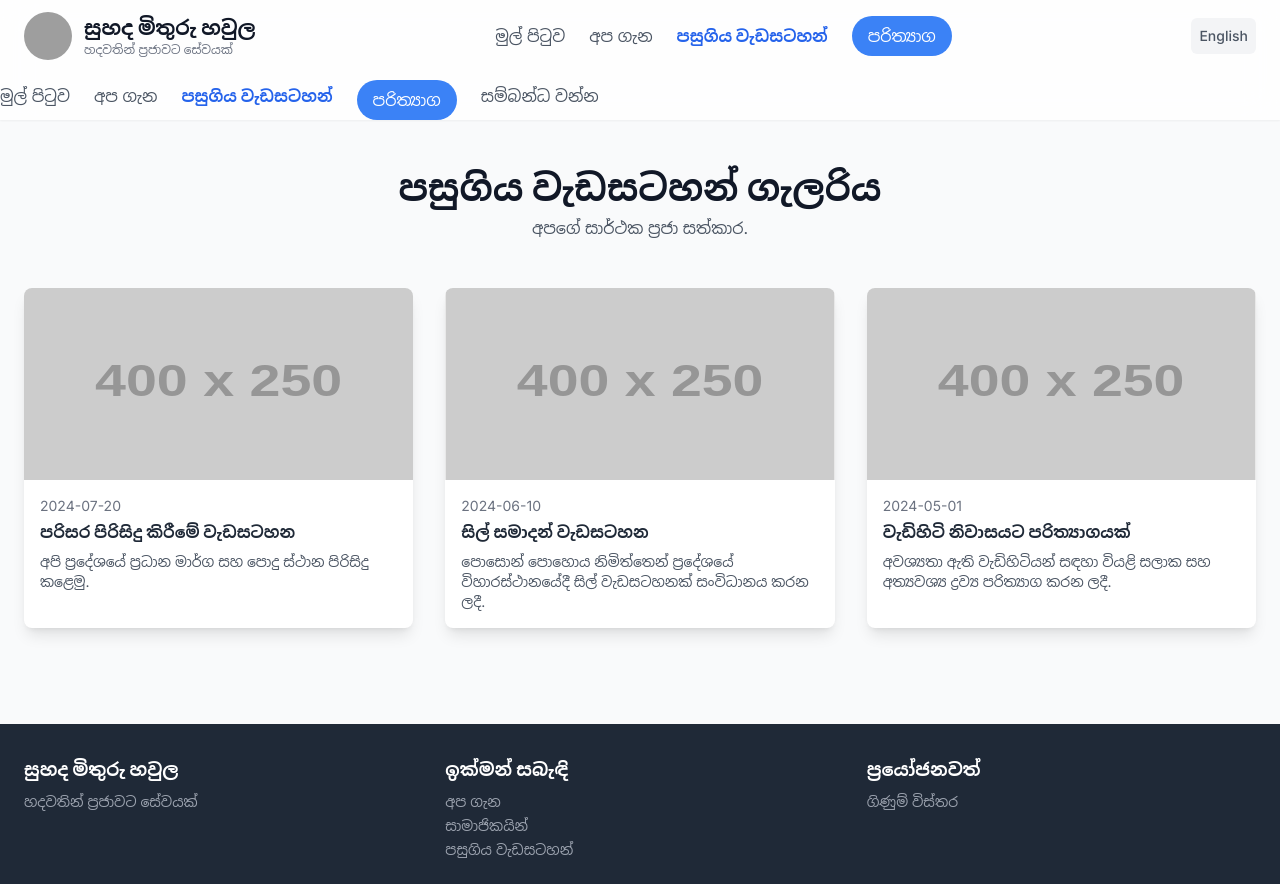
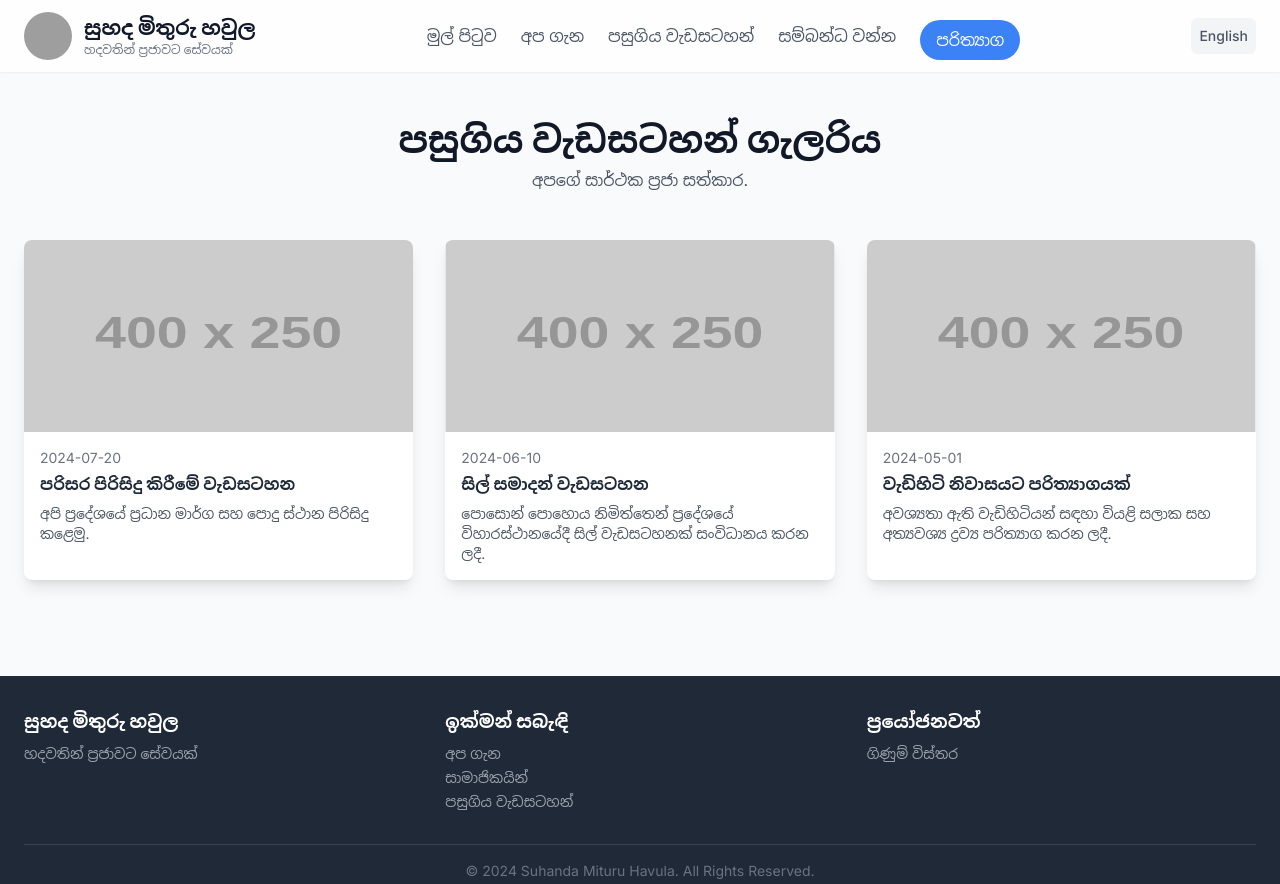
Before and after one commit to gihansgamage/Suhanda-Mituru-Havula-Website, a plain HTML site: page past-events.html in a window 1280 px wide. Shown: the top 884 px of the page. Drawn offline with nearby package versions, Linux system fonts and the light colour scheme; grey boxes are pictures that could not be loaded; placeholder pictures from the web are drawn by us; some icons are missing.

Commit message:
nav bar fix

```diff
--- a/past-events.html
+++ b/past-events.html
@@ -23,7 +23,7 @@
             flex-shrink: 0;
             width: 100%;
             height: 100%;
-            object-cover;
+            /* object-cover; */
             cursor: pointer; /* Add pointer cursor to indicate it's clickable */
         }
         .carousel-prev, .carousel-next {
@@ -77,22 +77,23 @@
                 </div>
             </a>
             <div class="hidden md:flex items-center space-x-6">
-                <a href="index.html#home" class="text-gray-600 hover:text-blue-600 transition" data-lang-si="මුල් පිටුව" data-lang-en="Home">මුල් පිටුව</a>
-                <a href="index.html#about" class="text-gray-600 hover:text-blue-600 transition" data-lang-si="අප ගැන" data-lang-en="About Us">අප ගැන</a>
-                <a href="past-events.html" class="text-blue-600 font-bold" data-lang-si="පසුගිය වැඩසටහන්" data-lang-en="Past Events">Past Events</a>
-                <a href="index.html#donate" class="bg-blue-500 text-white px-4 py-2 rounded-full hover:bg-blue-600 transition transform hover:scale-105" data-lang-si="පරිත්‍යාග" data-lang-en="Donate">Donate</a>
+                <a href="index.html#home" class="block py-2 text-gray-600 hover:text-blue-600" data-lang-si="මුල් පිටුව" data-lang-en="Home">මුල් පිටුව</a>
+                <a href="index.html#about" class="block py-2 text-gray-600 hover:text-blue-600" data-lang-si="අප ගැන" data-lang-en="About Us">අප ගැන</a>
+                <a href="past-events.html" class="block py-2 text-gray-600 hover:text-blue-600" data-lang-si="පසුගිය වැඩසටහන්" data-lang-en="Past Events">Past Events</a>
+                <a href="index.html#contact" class="text-gray-600 hover:text-blue-600 transition" data-lang-si="සම්බන්ධ වන්න" data-lang-en="Contact Us">සම්බන්ධ වන්න</a>
+                <a href="index.html#donate" class="block mt-2 text-center bg-blue-500 text-white px-4 py-2 rounded-full hover:bg-blue-600" data-lang-si="පරිත්‍යාග" data-lang-en="Donate">Donate</a>
             </div>
             <div class="flex items-center space-x-4">
                 <button id="lang-switcher" class="text-sm font-medium text-gray-600 hover:text-blue-600 p-2 rounded-md bg-gray-100 hover:bg-gray-200 transition"><span class="current-lang">English</span></button>
                 <button id="mobile-menu-button" class="md:hidden p-2 rounded-md text-gray-600 hover:bg-gray-100"><i data-lucide="menu"></i></button>
             </div>
         </nav>
-        <div class="hidden md:flex items-center space-x-6">
-                <a href="index.html#home" class="block py-2 text-gray-600 hover:text-blue-600" data-lang-si="මුල් පිටුව" data-lang-en="Home">මුල් පිටුව</a>
-                <a href="index.html#about" class="block py-2 text-gray-600 hover:text-blue-600" data-lang-si="අප ගැන" data-lang-en="About Us">අප ගැන</a>
-                <a href="past-events.html" class="block py-2 text-blue-600 font-bold" data-lang-si="පසුගිය වැඩසටහන්" data-lang-en="Past Events">Past Events</a>
-                <a href="index.html#donate" class="block mt-2 text-center bg-blue-500 text-white px-4 py-2 rounded-full hover:bg-blue-600" data-lang-si="පරිත්‍යාග" data-lang-en="Donate">Donate</a>
-                <a href="index.html#contact" class="text-gray-600 hover:text-blue-600 transition" data-lang-si="සම්බන්ධ වන්න" data-lang-en="Contact Us">සම්බන්ධ වන්න</a>
+        <div id="mobile-menu" class="hidden md:hidden px-6 pb-4">
+            <a href="index.html#home" class="block py-2 text-gray-600 hover:text-blue-600" data-lang-si="මුල් පිටුව" data-lang-en="Home">මුල් පිටුව</a>
+            <a href="index.html#about" class="block py-2 text-gray-600 hover:text-blue-600" data-lang-si="අප ගැන" data-lang-en="About Us">අප ගැන</a>
+            <a href="past-events.html" class="block py-2 text-gray-600 hover:text-blue-600" data-lang-si="පසුගිය වැඩසටහන්" data-lang-en="Past Events">Past Events</a>
+            <a href="index.html#contact" class="block py-2 text-gray-600 hover:text-blue-600" data-lang-si="සම්බන්ධ වන්න" data-lang-en="Contact Us">සම්බන්ධ වන්න</a>
+            <a href="index.html#donate" class="block mt-2 text-center bg-blue-500 text-white px-4 py-2 rounded-full hover:bg-blue-600" data-lang-si="පරිත්‍යාග" data-lang-en="Donate">Donate</a>
         </div>
     </header>
 
@@ -160,7 +161,10 @@
             const langSwitcher = document.getElementById('lang-switcher');
             const currentLangSpan = langSwitcher.querySelector('.current-lang');
             const allTextElements = document.querySelectorAll('[data-lang-si]');
-            let currentLanguage = 'si';
+
+            // Get language from localStorage or default to 'si'
+            let currentLanguage = localStorage.getItem('selectedLanguage') || 'si';
+
             function updateTexts() {
                 allTextElements.forEach(el => {
                     const text = el.getAttribute(`data-lang-${currentLanguage}`);
@@ -169,11 +173,15 @@
                 currentLangSpan.textContent = currentLanguage === 'si' ? 'English' : 'සිංහල';
                 document.documentElement.lang = currentLanguage;
             }
+
             langSwitcher.addEventListener('click', () => {
                 currentLanguage = currentLanguage === 'si' ? 'en' : 'si';
+                localStorage.setItem('selectedLanguage', currentLanguage); // Save language choice
                 updateTexts();
             });
-            updateTexts();
+
+            updateTexts(); // Set initial language on page load
+
             const mobileMenuButton = document.getElementById('mobile-menu-button');
             const mobileMenu = document.getElementById('mobile-menu');
             mobileMenuButton.addEventListener('click', () => mobileMenu.classList.toggle('hidden'));
```
Also changed, not shown: accounts.html (+4 -4 lines), index.html (+3 -3 lines), members.html (+4 -4 lines).
